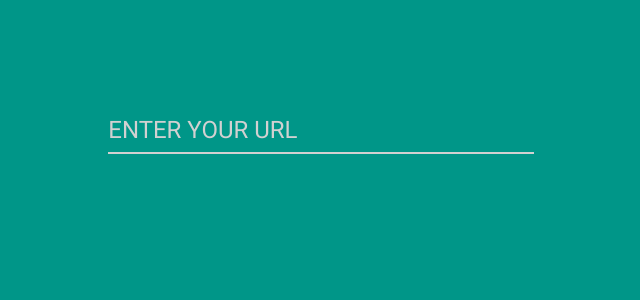
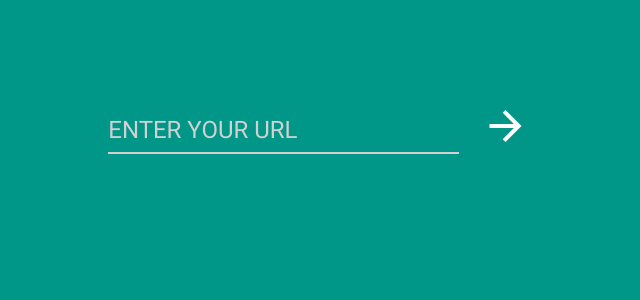
Before and after one commit to nongdenchet/site_control, a Flask app: page / in a window 1280 px wide. Shown: the part 229-529 px from the top of the page, without its empty margins (319-959 px from the left). Run offline with Flask 2, Linux system fonts and the light colour scheme.

Commit message:
add submit

```diff
--- a/static/css/index.css
+++ b/static/css/index.css
@@ -44,3 +44,9 @@ body {
   right: 0;
   bottom: 0;
 }
+
+.white-icon {
+  color: white !important;
+  margin-top: 10px;
+  font-size: 48px;
+}
--- a/templates/index.html
+++ b/templates/index.html
@@ -15,8 +15,13 @@
     <div class="row container">
       <form class="col m6 s12 offset-m3 predict-form" method="post" action="{{ url_for('validate') }}">
         <div class="row">
-          <div class="input-field col s12 m12">
+          <div class="input-field col s10 m10">
             <input placeholder="ENTER YOUR URL" type="text" name="url" value="{{ url }}">
+          </div>
+          <div class="col s2 m2">
+            <i class="material-icons white-icon" onClick="document.forms[0].submit()">
+              arrow_forward
+            </i>
           </div>
         </div>
       </form>
```
